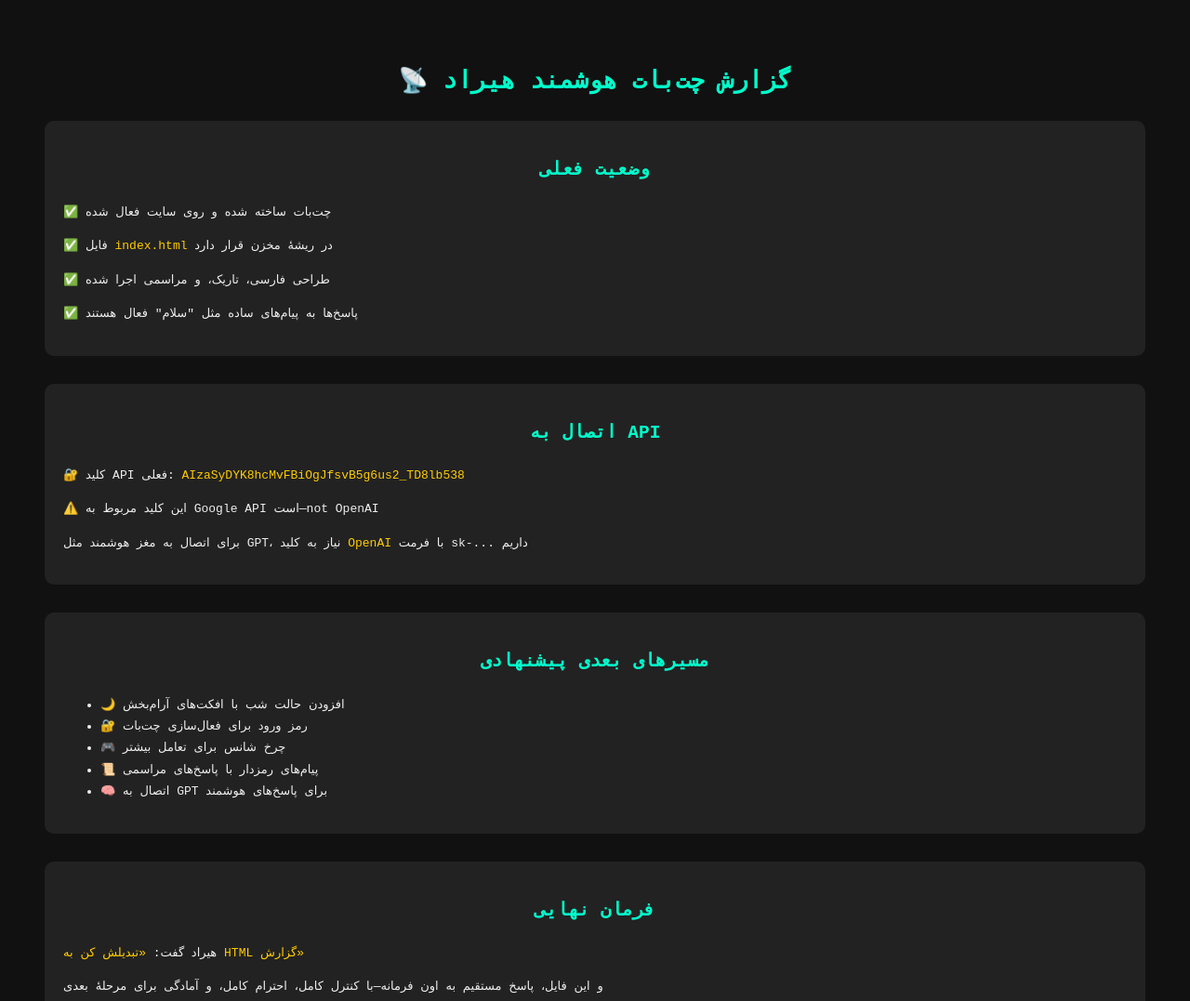
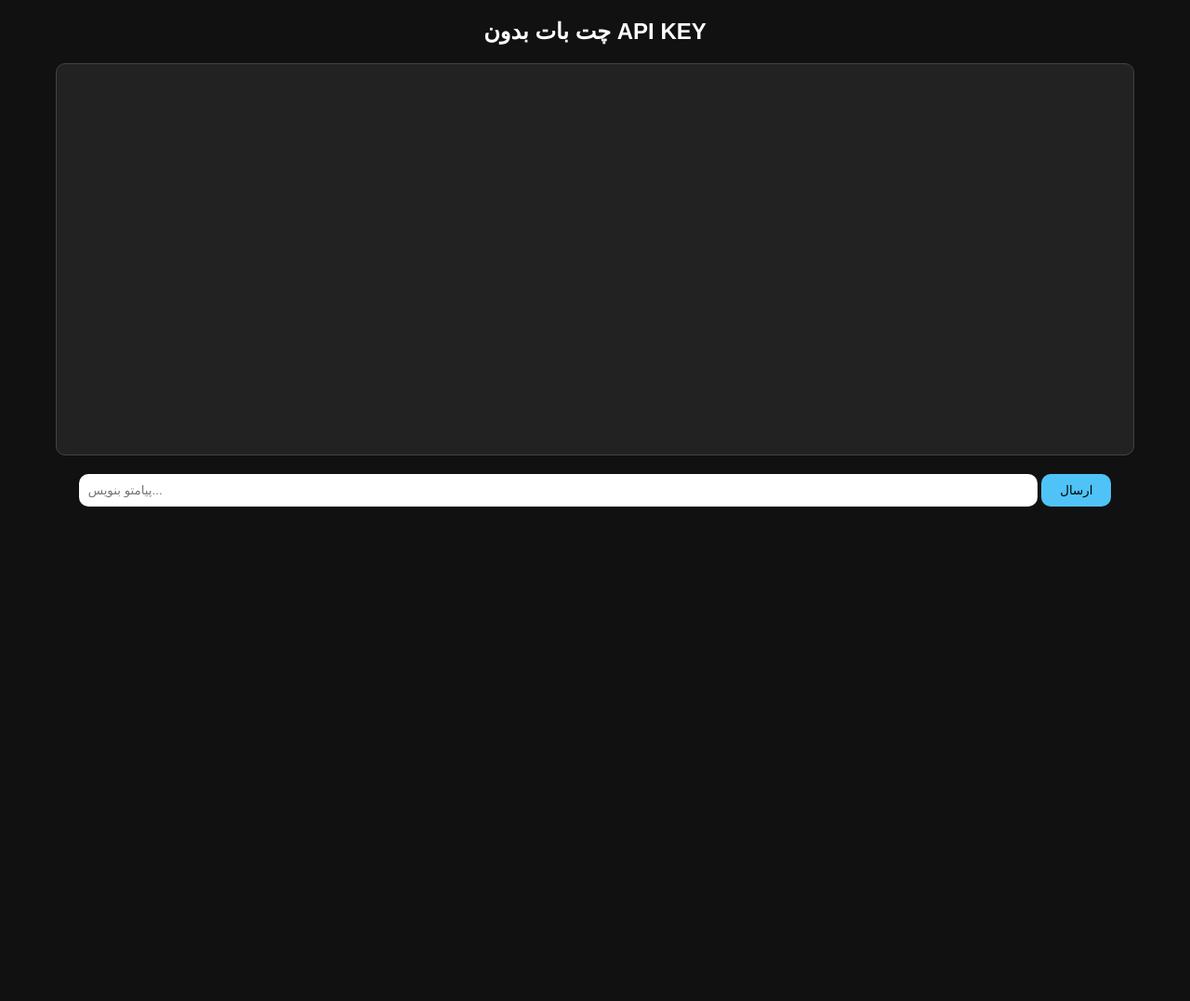
Before and after one commit to hiradaghamolaei3-crypto/hiradaghamolaei3-crypto.github.io, a plain HTML site: page index.html in a window 1280 px wide. Shown: the top 1077 px of the page at 93% size. After the commit the page ends 800 px from the top, so only its background shows below. Drawn offline with Linux system fonts and the light colour scheme.

Commit message:
Update index.html

```diff
--- a/index.html
+++ b/index.html
@@ -2,63 +2,66 @@
 <html lang="fa">
 <head>
   <meta charset="UTF-8">
-  <title>گزارش چت‌بات هیراد</title>
+  <title>ChatBot بدون API Key</title>
   <style>
-    body {
-      background-color: #111;
-      color: #eee;
-      font-family: monospace;
-      padding: 40px;
-      line-height: 1.8;
+    body { background:#111; color:white; font-family:sans-serif; }
+    #chatbox {
+      width: 90%; height: 400px; margin: 20px auto;
+      border: 1px solid #444; padding: 10px; overflow-y: auto;
+      background:#222; border-radius:10px;
     }
-    h1, h2 {
-      color: #00ffcc;
-      text-align: center;
+    .msg { margin:10px 0; }
+    .user { color:#4fc3f7; }
+    .bot { color:#a5ff7a; }
+    input {
+      width: 80%; padding:10px; border-radius:10px; border:none;
     }
-    .section {
-      margin-bottom: 30px;
-      background-color: #222;
-      padding: 20px;
-      border-radius: 10px;
-    }
-    .highlight {
-      color: #ffcc00;
+    button {
+      padding:10px 20px; border:none; border-radius:10px;
+      background:#4fc3f7; color:#000; cursor:pointer;
     }
   </style>
 </head>
 <body>
-  <h1>📡 گزارش چت‌بات هوشمند هیراد</h1>
 
-  <div class="section">
-    <h2>وضعیت فعلی</h2>
-    <p>✅ چت‌بات ساخته شده و روی سایت فعال شده</p>
-    <p>✅ فایل <span class="highlight">index.html</span> در ریشهٔ مخزن قرار دارد</p>
-    <p>✅ طراحی فارسی، تاریک، و مراسمی اجرا شده</p>
-    <p>✅ پاسخ‌ها به پیام‌های ساده مثل "سلام" فعال هستند</p>
-  </div>
+<h2 style="text-align:center;">چت بات بدون API KEY</h2>
 
-  <div class="section">
-    <h2>اتصال به API</h2>
-    <p>🔐 کلید API فعلی: <span class="highlight">AIzaSyDYK8hcMvFBiOgJfsvB5g6us2_TD8lb538</span></p>
-    <p>⚠️ این کلید مربوط به Google API است—not OpenAI</p>
-    <p>برای اتصال به مغز هوشمند مثل GPT، نیاز به کلید <span class="highlight">OpenAI</span> با فرمت <code>sk-...</code> داریم</p>
-  </div>
+<div id="chatbox"></div>
 
-  <div class="section">
-    <h2>مسیرهای بعدی پیشنهادی</h2>
-    <ul>
-      <li>🌙 افزودن حالت شب با افکت‌های آرام‌بخش</li>
-      <li>🔐 رمز ورود برای فعال‌سازی چت‌بات</li>
-      <li>🎮 چرخ شانس برای تعامل بیشتر</li>
-      <li>📜 پیام‌های رمزدار با پاسخ‌های مراسمی</li>
-      <li>🧠 اتصال به GPT برای پاسخ‌های هوشمند</li>
-    </ul>
-  </div>
+<div style="text-align:center;">
+  <input id="input" placeholder="پیامتو بنویس...">
+  <button onclick="send()">ارسال</button>
+</div>
 
-  <div class="section">
-    <h2>فرمان نهایی</h2>
-    <p>هیراد گفت: <span class="highlight">«تبدیلش کن به HTML گزارش»</span></p>
-    <p>و این فایل، پاسخ مستقیم به اون فرمانه—با کنترل کامل، احترام کامل، و آمادگی برای مرحلهٔ بعدی</p>
-  </div>
+<script>
+async function send() {
+  const input = document.getElementById("input");
+  const chatbox = document.getElementById("chatbox");
+
+  const text = input.value.trim();
+  if (!text) return;
+
+  // نمایش پیام کاربر
+  chatbox.innerHTML += `<div class='msg user'>👤 شما: ${text}</div>`;
+  chatbox.scrollTop = chatbox.scrollHeight;
+
+  input.value = "";
+
+  // درخواست از API عمومی
+  try {
+    const res = await fetch("https://api.adviceslip.com/advice");
+    const data = await res.json();
+
+    const reply = data.slip.advice;
+
+    chatbox.innerHTML += `<div class='msg bot'>🤖 ربات: ${reply}</div>`;
+    chatbox.scrollTop = chatbox.scrollHeight;
+
+  } catch(err) {
+    chatbox.innerHTML += `<div class='msg bot'>⚠️ خطا در اتصال به API</div>`;
+  }
+}
+</script>
+
 </body>
 </html>
```
